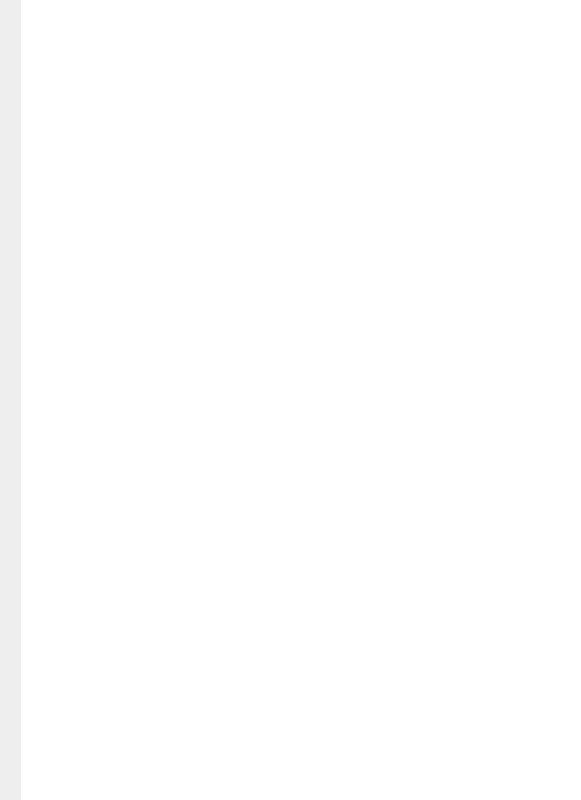
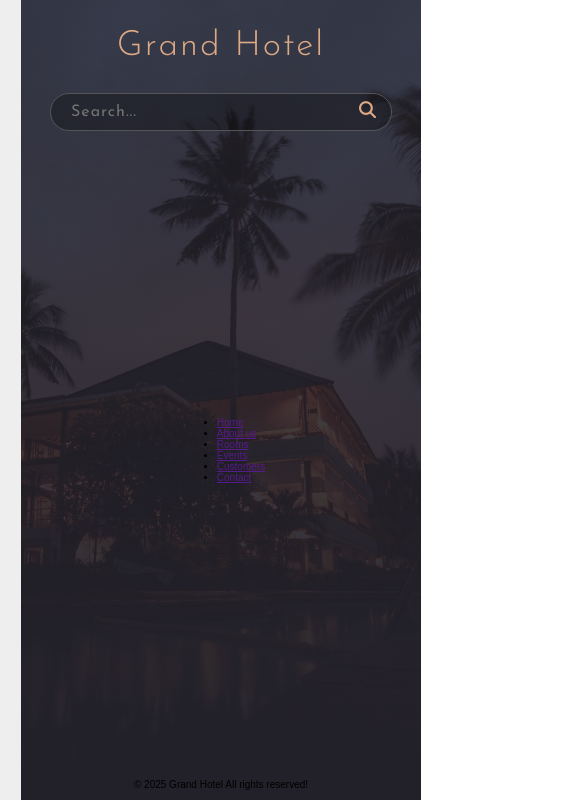
Before and after one commit to Mirkataaa/learning-demos-hub, a plain HTML site: page grand-hotel-ex/index.html in a window 1280 px wide. Shown: the full height of the page, 59-640 px from the left. Drawn offline with Linux system fonts and the light colour scheme; a web font is replaced by a local one.

Commit message:
Sidebar , style heading and search bar

```diff
--- a/grand-hotel-ex/index.html
+++ b/grand-hotel-ex/index.html
@@ -61,6 +61,43 @@
         </div>
       </div>
       <!-- end of sidebar -->
+       <!-- navigation -->
+        <nav class="navigation">
+          <div class="navigation-header">
+            <h1 class="navigation-heading">Grand Hotel</h1>
+            <form class="navigation-search">
+              <input type="text" class="navigation-search-input" placeholder="Search...">
+              <button class="navigation-search-btn">
+                <i class="fas fa-search"></i>
+              </button>
+            </form>
+          </div>
+          <ul class="navigation-list">
+            <li class="navigation-item">
+              <a href="" class="navigation-link">Home</a>
+            </li>
+            <li class="navigation-item">
+              <a href="" class="navigation-link">About us</a>
+            </li>
+            <li class="navigation-item">
+              <a href="" class="navigation-link">Rooms</a>
+            </li>
+            <li class="navigation-item">
+              <a href="" class="navigation-link">Events</a>
+            </li>
+            <li class="navigation-item">
+              <a href="" class="navigation-link">Customers</a>
+            </li>
+            <li class="navigation-item">
+              <a href="" class="navigation-link">Contact</a>
+            </li>
+          </ul>
+
+          <div class="copyright">
+            <p>&copy; 2025 Grand Hotel All rights reserved!</p>
+          </div>
+        </nav>
+       <!-- end of navigation -->
     </div>
     <!-- end of navbar -->
   </body>
--- a/grand-hotel-ex/styles.css
+++ b/grand-hotel-ex/styles.css
@@ -74,4 +74,61 @@ body {
     color: #555;
 }
 /* end of sidebar */
+
+/* navigation */
+.navigation {
+    margin-left: 8rem;
+    position: fixed;
+    width: 40rem;
+    height: 100%;
+    background: linear-gradient(to top, rgba(34,32,41,1) , rgba(34,32,41,.7)) , url(img/nav-bg.jpeg) center no-repeat;
+    background-size: cover;
+    display: flex;
+    flex-direction: column;
+    justify-content: space-between;
+    align-items: center;
+}
+
+.navigation-heading {
+    font-family: 'Josefin Sans' , sans-serif;
+    font-size: 3.5rem;
+    font-weight: 300;
+    letter-spacing: .2rem;
+    color: #deaa86;
+    text-align: center;
+}
+
+.navigation-search {
+    position: relative;
+}
+
+.navigation-search-input {
+    width: 30rem;
+    padding: 1rem 2rem;
+    background-color: rgba(0, 0, 0, .3);
+    font-family: 'Josefin Sans' , sans-serif;
+    font-size: 1.6rem;
+    color: #deaa86;
+    letter-spacing: .1rem;
+    outline: none;
+    border: .1rem solid #555;
+    border-radius: 10rem;
+    transition: background-color .3s;
+}
+
+.navigation-search-input:focus {
+    background-color: rgba(0, 0, 0, .1);
+}
+
+.navigation-search-btn {
+    border: none;
+    background-color: transparent;
+    color: #deaa86;
+    font-size: 1.7rem;
+    position: absolute;
+    top: .7rem;
+    right: 1rem;
+    cursor: pointer;
+}
+/* end of navigation */
 /* end of navbar */
```
